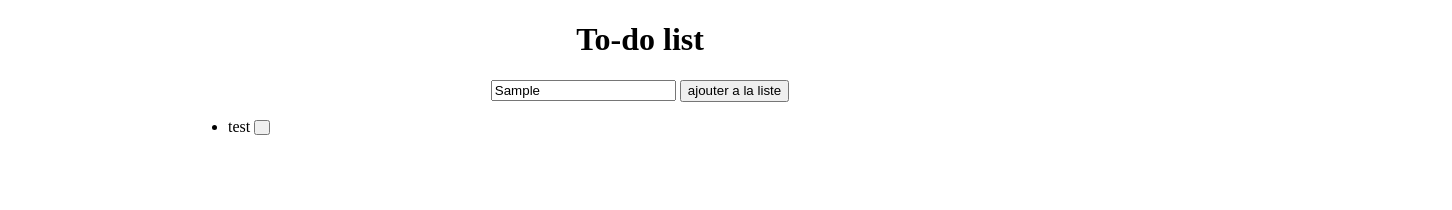
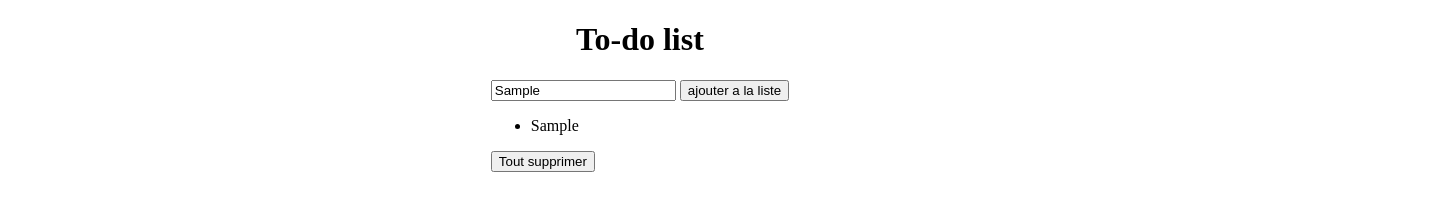
Before and after one commit to fraecar/to-do-list, a plain HTML site: page index.html in a window 1280 px wide. Both pictures are taken after typing "Sample" into the empty fields and a click on the button "ajouter a la liste". Shown: the whole page, 1452 px wide, since content can reach past the window. Drawn offline with Linux system fonts and the light colour scheme.

Commit message:
V0.1.0
centrage de tout les éléments HTML
et ajout d'un bouton pour tout supprimer

```diff
--- a/index.html
+++ b/index.html
@@ -14,7 +14,8 @@
             <button id="boutonADD">ajouter a la liste</button>
         </div>
         <ul id="ListeToDo">
-       <li id="1">test <button class="suppButton" id="1"></button></li>
+
         </ul>
+        <button id="suppAll" onclick="suppAllListToDo()">Tout supprimer</button>
     </body>
 </html>
--- a/script.js
+++ b/script.js
@@ -1,12 +1,24 @@
-let inputToDojs = document.getElementById("inputToDo");
-let boutonADDjs = document.getElementById("boutonADD");
-let suppButtonjs = document.querySelector(key.suppButton);
+let inputToDojs = document.getElementById("inputToDo")
+let boutonADDjs = document.getElementById("boutonADD")
+let test = document.getElementsByClassName("ToDo")
+console.log(test)
 
-console.log(suppButtonjs)
+
+function suppAllListToDo() {
+    let zoneASupprimer = document.getElementById('ListeToDo');
+    if (zoneASupprimer) {
+      zoneASupprimer.innerHTML = '';
+      localStorage.clear()
+    } else {
+      console.error('Zone non trouvée');
+    }
+}
+
 function addToListStart(){
     for(i = 1; i <= localStorage.length; i++) {
         let newli = document.createElement("li")
         newli.textContent = localStorage.getItem(i)
+        newli.setAttribute("class", "ToDo")
         newli.setAttribute("id", i)
         document.getElementById("ListeToDo").appendChild(newli)
     }
@@ -19,9 +31,10 @@ function addTolist(){
         key = localStorage.length + 1
         localStorage.setItem(key, texte)
         newli.textContent = texte
+        newli.setAttribute("class", "ToDo")
         newli.setAttribute("id", key)
         document.getElementById("ListeToDo").appendChild(newli)
-    });
+    })
 }
 
 function boucle(){
--- a/style.css
+++ b/style.css
@@ -6,21 +6,8 @@ h1 {
     text-align: center;
 }
 
-#add {
+body {
     margin-right: auto;
     margin-left: auto;
     width: max-content;
 }
-
-#ListeToDo {
-    position: relative;
-    left: 180px;
-}
-
-button {
-    height: 15px;
-}
-
-#add button {
-    height: 22px;
-}
```
Lines whose indentation alone changed are shown as unchanged.
